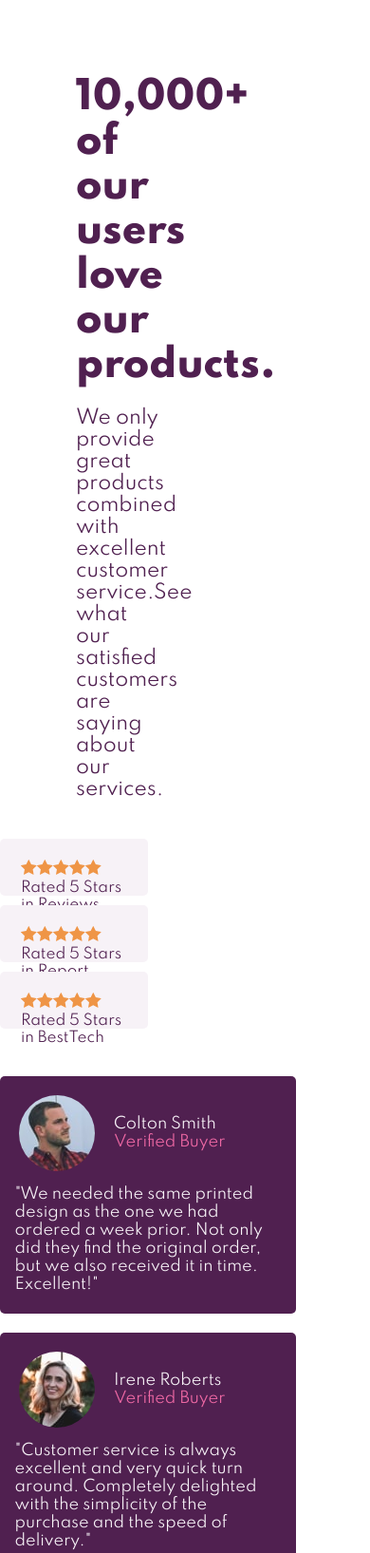
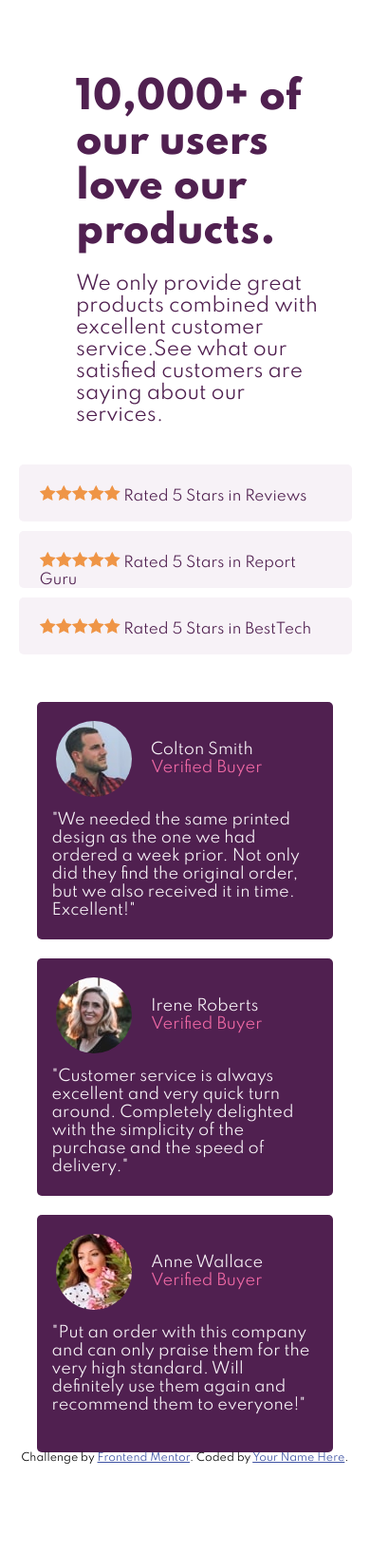
Before and after one commit to sandramuraca/ejercicio-clase-22, a plain HTML site: page index.html in a window 390 px wide. Shown: the top 1635 px of the page at 95% size. After the commit the page ends 1542 px from the top, so only its background shows below. Drawn offline with Linux system fonts and the light colour scheme.

Commit message:
responsive

```diff
--- a/style.css
+++ b/style.css
@@ -8,7 +8,7 @@
 }
 
 .contenedor-general{
-
+   width: 100%;
 }
 /*parte superior*/
 .parte-superior{
@@ -130,38 +130,34 @@
 
 @media screen and (max-width: 576px){
 
-    .contenedor-general{
-        width: 100%;
-    }
     .parte-superior{
         width: 100%;
         display: flex;
         flex-direction: column;
     }
+    .contenedor-titulos{
+        width: 90%;
+    }
 
     .titulo-principal{
-        width: 80%;
+        width: 100%;
         font-size: 40px;
     }
 
     .subtitulo{
-        color:  hsl(300, 43%, 22%);
-        font-size: 20px;
-        font-weight: 400;
-        padding-top: 20px;
+        width: 100%;
     }
 
     .contenedor-cards{
         display: flex;
         flex-direction: column;
         padding: 30px 0 0 0;
+        width: 100%;
+        align-items: center;
     }
 
     .card-star{
-        font-size: 15px;
-        font-weight: 400;
-        color: hsl(300, 43%, 22%);
-        background-color: hsl(300, 24%, 96%);
+        width: 90%;
         height: 60px;
         border-radius: 5px;
         margin-top: 10px;
@@ -180,45 +176,21 @@
         display: flex;
         flex-direction: column;
         justify-content: space-evenly;
+        align-items: center;
         padding-top: 50px;
-    }
-
-    .main-card{
-        display: flex;
-        padding: 20px 0 0 20px;
-        align-items: center;
-    }
-    .img-user{
-        border-radius: 50%;
-    }
-
-    .titulos-card{
-        display: flex;
-        flex-direction: column;
-        justify-content: center;
-        padding-left: 20px;
     }
 
 
     .card-usuario{
-        width: 80vw;
-        background-color:hsl(300, 43%, 22%);
-        color: hsl(300, 24%, 96%);
-        height: 250px;
-        border-radius: 5px;
-    }
+        width: 80%;
 
-    .comentario{
-        width: 90%;
-        margin: auto;
-        padding-top: 15px;
     }
 
     .card4{
         margin-top: 20px;
     }
     .card5{
-        margin-top: 40px;
+        margin-top: 20px;
     }
 
 }
```
